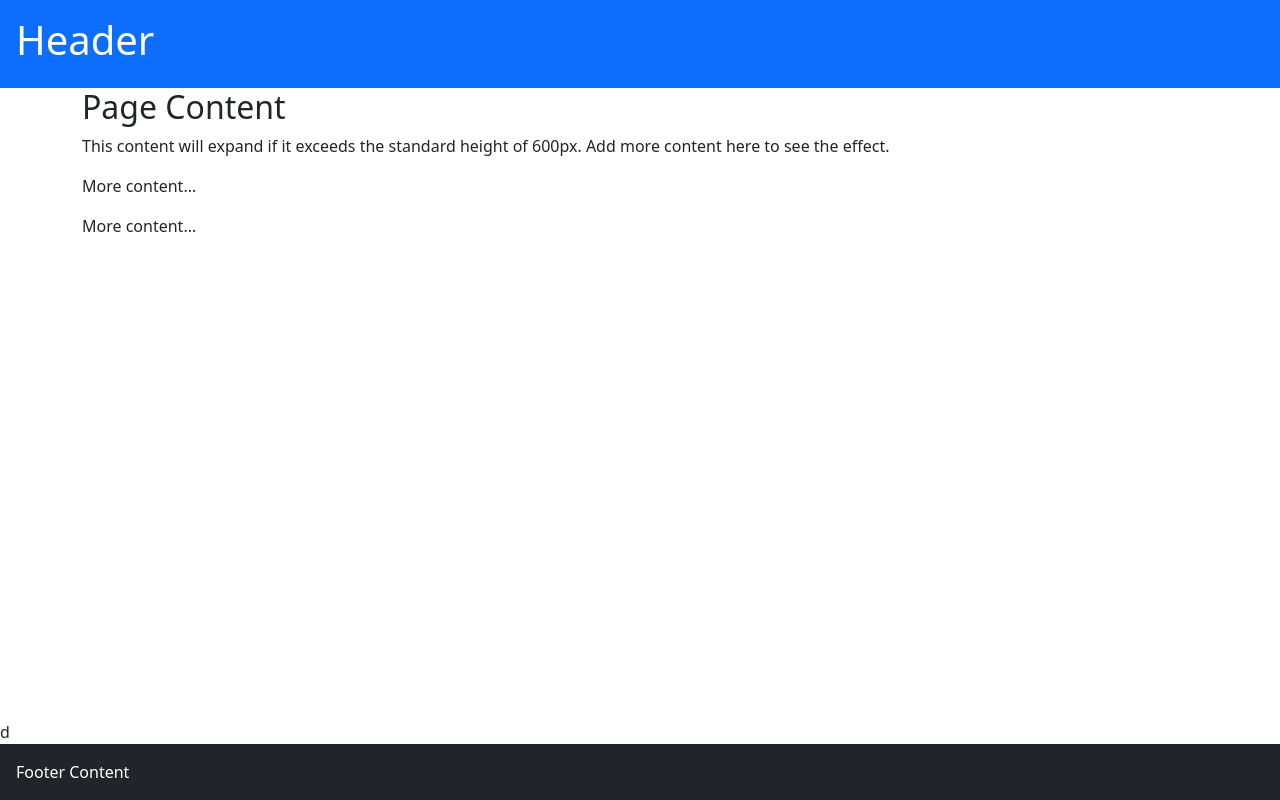
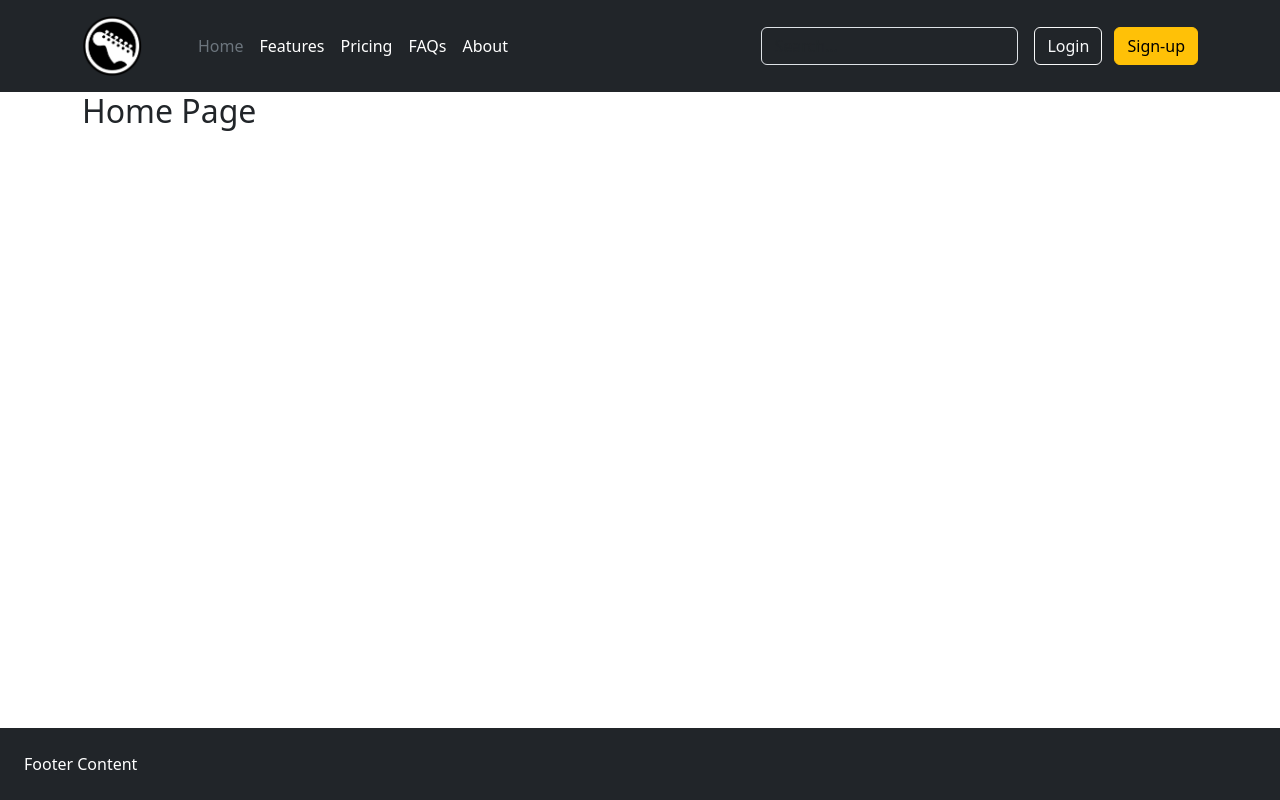
Before and after one commit to basjan851/The-Sixth-String-3A, a PHP site: page / in a window 1280 px wide. Run offline with PHP 8.4, Linux system fonts and the light colour scheme.

Commit message:
added a header

```diff
--- a/index.php
+++ b/index.php
@@ -3,7 +3,7 @@
 <head>
     <meta charset="UTF-8">
     <meta name="viewport" content="width=device-width, initial-scale=1.0">
-    <title>Bootstrap Layout</title>
+    <title>The Sixth String</title>
     <link href="https://cdn.jsdelivr.net/npm/bootstrap@5.3.0-alpha1/dist/css/bootstrap.min.css" rel="stylesheet">
     <style>
         /* Custom CSS for layout */
@@ -26,26 +26,47 @@
 <body>
 <div class="wrapper">
     <!-- Header -->
-    <header class="bg-primary text-white p-3">
-        <h1>Header</h1>
+
+    <header class="p-3 text-bg-dark">
+        <div class="container">
+
+            <div class="d-flex flex-wrap align-items-center justify-content-center justify-content-lg-start">
+                <img src="assets/images/png-clipart-guitar.png" alt="Guitar logo" width="60" height="60">
+                <a href="/" class="d-flex align-items-center mb-2 mb-lg-0 text-white text-decoration-none">
+                    <svg class="bi me-2" width="40" height="32" role="img" aria-label="Bootstrap"><use xlink:href="#bootstrap"/></svg>
+                </a>
+
+                <ul class="nav col-12 col-lg-auto me-lg-auto mb-2 justify-content-center mb-md-0">
+                    <li><a href="#" class="nav-link px-2 text-secondary">Home</a></li>
+                    <li><a href="#" class="nav-link px-2 text-white">Features</a></li>
+                    <li><a href="#" class="nav-link px-2 text-white">Pricing</a></li>
+                    <li><a href="#" class="nav-link px-2 text-white">FAQs</a></li>
+                    <li><a href="#" class="nav-link px-2 text-white">About</a></li>
+                </ul>
+
+                <form class="col-12 col-lg-auto mb-3 mb-lg-0 me-lg-3" role="search">
+                    <input type="search" class="form-control form-control-dark text-bg-dark" placeholder="Search..." aria-label="Search">
+                </form>
+
+                <div class="text-end">
+                    <button type="button" class="btn btn-outline-light me-2">Login</button>
+                    <button type="button" class="btn btn-warning">Sign-up</button>
+                </div>
+            </div>
+        </div>
     </header>
 
     <!-- Content -->
     <main class="content">
         <div class="container standard-height">
-            <h2>Page Content</h2>
-            <p>
-                This content will expand if it exceeds the standard height of 600px.
-                Add more content here to see the effect.
-            </p>
-            <p>More content...</p>
-            <p>More content...</p>
+            <h2>Home Page</h2>
+
 
         </div>
-    </main>d
+    </main>
 
     <!-- Footer -->
-    <footer class="bg-dark text-white p-3">
+    <footer class="bg-dark text-white p-4">
         <p class="mb-0">Footer Content</p>
     </footer>
 </div>
```
Also changed, not shown: assets/images/png-clipart-guitar.png (added).
